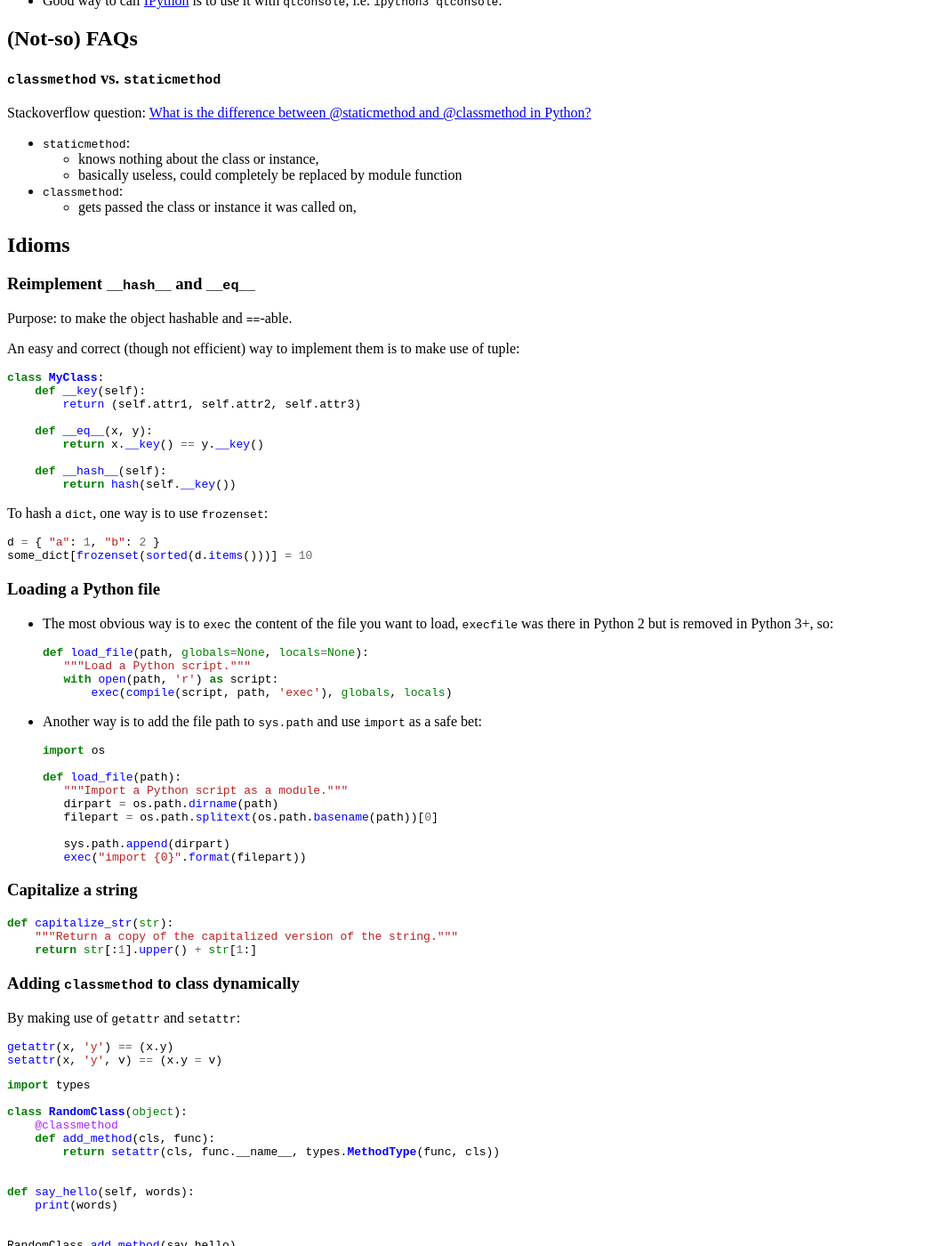
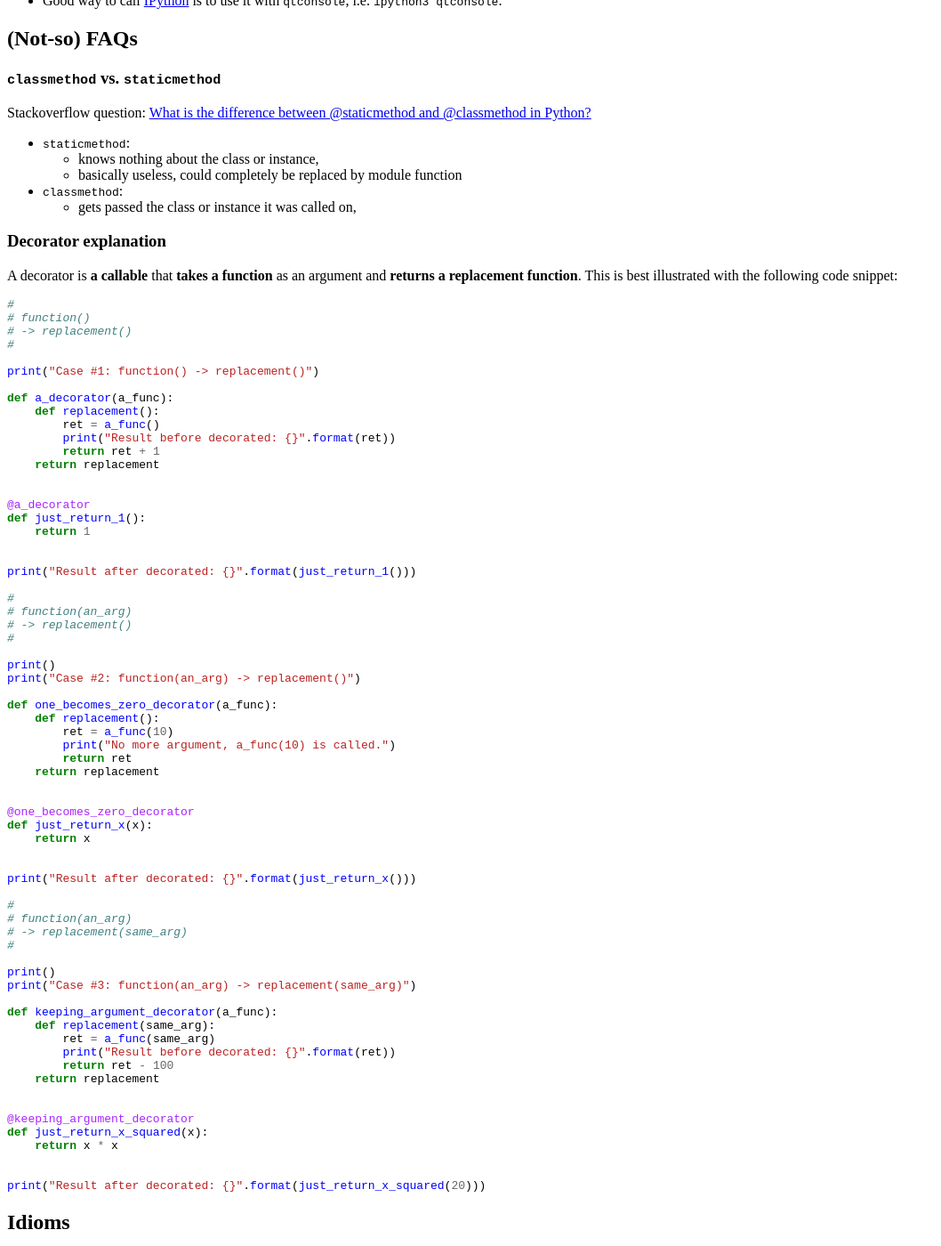
Before and after one commit to cmpitg/cmpitg.github.com, a Jekyll site: the page built from guides/python.md, in a window 1280 px wide and 1400 px high, scrolled down 517 px. Shown: the whole window at 89% size, without its empty margins (0-1058 px from the left). Built offline with Jekyll 4.4.1, drawn with Linux system fonts in a browser that asks for light colours; Markdown is read by kramdown in place of the engine named in the settings; comment, search, counter and statistics services are not loaded; some of the changed text lies outside the part shown.

Commit message:
Add Decorator explanation @ Python guide

````diff
--- a/guides/python.md
+++ b/guides/python.md
@@ -36,6 +36,82 @@ Stackoverflow question:
 
 * `classmethod`:
   - gets passed the class or instance it was called on,
+
+### Decorator explanation
+
+A decorator is **a callable** that **takes a function** as an argument and
+**returns a replacement function**.  This is best illustrated with the
+following code snippet:
+
+```python
+#
+# function()
+# -> replacement()
+#
+
+print("Case #1: function() -> replacement()")
+
+def a_decorator(a_func):
+    def replacement():
+        ret = a_func()
+        print("Result before decorated: {}".format(ret))
+        return ret + 1
+    return replacement
+
+
+@a_decorator
+def just_return_1():
+    return 1
+
+
+print("Result after decorated: {}".format(just_return_1()))
+
+#
+# function(an_arg)
+# -> replacement()
+#
+
+print()
+print("Case #2: function(an_arg) -> replacement()")
+
+def one_becomes_zero_decorator(a_func):
+    def replacement():
+        ret = a_func(10)
+        print("No more argument, a_func(10) is called.")
+        return ret
+    return replacement
+
+
+@one_becomes_zero_decorator
+def just_return_x(x):
+    return x
+
+
+print("Result after decorated: {}".format(just_return_x()))
+
+#
+# function(an_arg)
+# -> replacement(same_arg)
+#
+
+print()
+print("Case #3: function(an_arg) -> replacement(same_arg)")
+
+def keeping_argument_decorator(a_func):
+    def replacement(same_arg):
+        ret = a_func(same_arg)
+        print("Result before decorated: {}".format(ret))
+        return ret - 100
+    return replacement
+
+
+@keeping_argument_decorator
+def just_return_x_squared(x):
+    return x * x
+
+
+print("Result after decorated: {}".format(just_return_x_squared(20)))
+```
 
 ## Idioms
 
````
Also changed, not shown: other parts of guides/python.md (+1 -1 lines).
